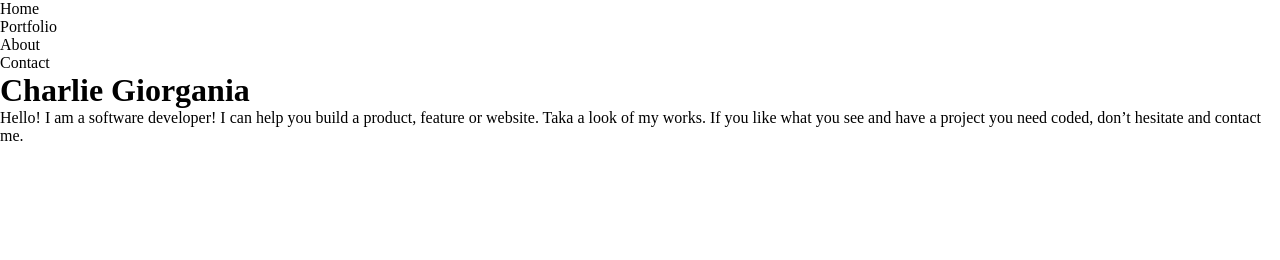
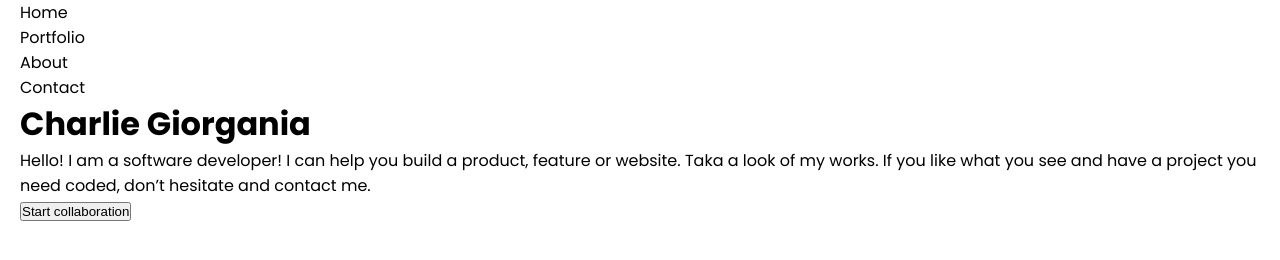
Before and after one commit to D4nielJ/mobile-menu, a website: page index.html in a window 1280 px wide. Drawn offline with Linux system fonts and the light colour scheme; a web font is replaced by a local one.

Commit message:
Add container initial layout styles and fonts

```diff
--- a/index.html
+++ b/index.html
@@ -9,6 +9,7 @@
   </head>
   <body>
     <div class="header">
+      <div class="container">
         <div id="burguer-icon">
           <i></i>
         </div>
@@ -21,15 +22,17 @@
           </ul>
         </div>
       </div>
+    </div>
 
     <div id="main">
-      <div id="home-section">
+      <div id="home-section" class="container">
         <h1>Charlie Giorgania</h1>
         <p>
           Hello! I am a software developer! I can help you build a product,
           feature or website. Taka a look of my works. If you like what you see
           and have a project you need coded, don’t hesitate and contact me.
         </p>
+        <button type="button">Start collaboration</button>
       </div>
     </div>
   </body>
--- a/src/styles/styles.css
+++ b/src/styles/styles.css
@@ -7,3 +7,25 @@
   margin: 0;
   padding: 0;
 }
+
+html {
+  font-family: 'Poppins', sans-serif;
+  font-size: 62.5%;
+}
+
+body {
+  font-size: 1.6rem;
+}
+
+ul,
+li {
+  list-style: none;
+}
+
+.display-font {
+  font-family: 'Playfair Display', serif;
+}
+
+.container {
+  padding: 0 2rem;
+}
```
Lines whose indentation alone changed are shown as unchanged.
